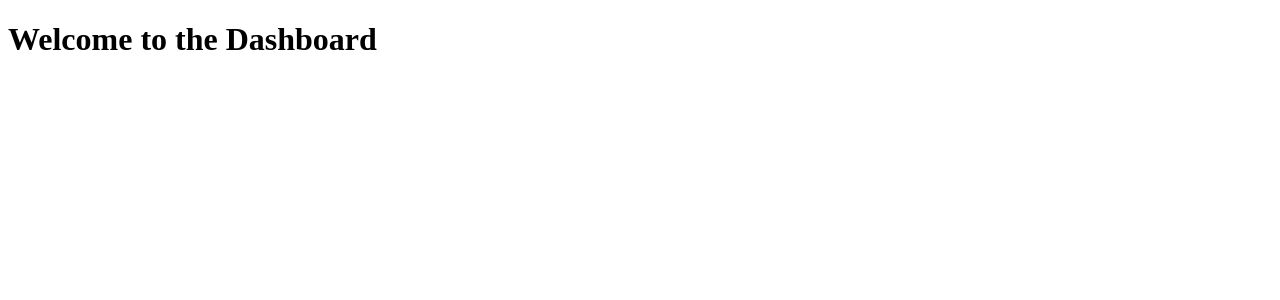
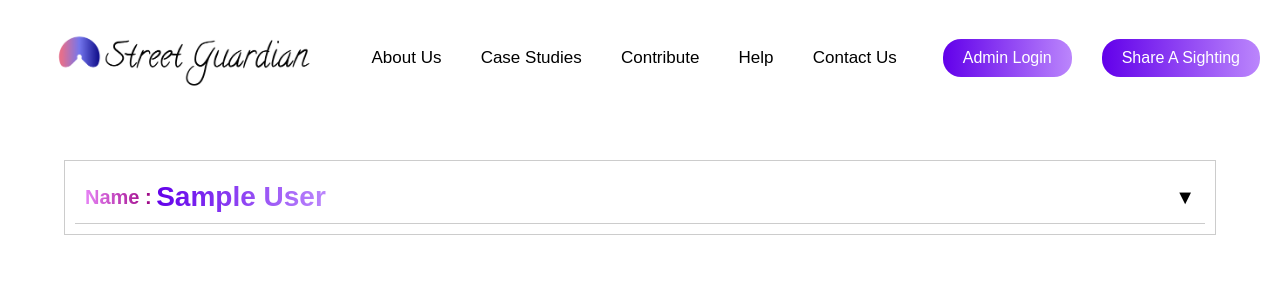
Before and after one commit to NitinTheGreat/streetGuardian, a Flask app: page /dashboard in a window 1280 px wide. Shown: the top 300 px of the page. Run offline with Flask 3, Linux system fonts and the light colour scheme; tables that the repository leaves empty or names only in its code hold one stand-in row (values such as "Sample post").

Commit message:
Done totally

```diff
--- a/my_flask_app/app.py
+++ b/my_flask_app/app.py
@@ -105,7 +105,12 @@ def login():
 
 @app.route('/dashboard')
 def dashboard():
-    return render_template('dashboard.html')
+    cursor = db.cursor(dictionary=True)  # This will return data as dictionaries instead of tuples
+    cursor.execute("SELECT * FROM registrations")
+    registrations = cursor.fetchall()
+    cursor.close()
+    return render_template('dashboard.html', registrations=registrations)
+
 
 if __name__ == '__main__':
     app.run(debug=True)
--- /dev/null
+++ b/my_flask_app/static/css/dashboard.css
@@ -0,0 +1,197 @@
+* {
+    margin: 0;
+    padding: 0;
+    box-sizing: border-box;
+}
+
+body {
+    font-family: 'Poppins', sans-serif;
+    /* overflow: hidden; */
+    overflow-x: hidden;
+}
+
+.navbar {
+    background-color: #ffffff;
+    display: flex;
+    justify-content: space-between;
+    align-items: center;
+    padding: 21px 20px;
+    position: fixed;
+    width: 100%;
+    top: 0;
+    z-index: 999;
+}
+
+.logo img {
+    margin-top: 5px;
+        height: 8vh;
+    width: auto;
+    margin-left: 27px;
+}
+
+.menu {
+    list-style: none;
+    display: flex;
+    gap: 1.5vw;
+    justify-content: flex-start;
+}
+
+.menu li {
+    left: 10px;
+    margin-right: 20px;
+    font-size: 17px;
+    font-weight: 400;
+}
+.menu li :hover{
+  cursor: pointer;
+  text-decoration: underline;
+  color: #000;
+}
+.menu li:last-child {
+    margin-right: 0;
+}
+
+.menu li a {
+    text-decoration: none;
+    color: #000;
+}
+.search-bar {
+    display: flex;
+    align-items: center;
+    justify-content: center;
+    margin-top: 10px;
+    padding: 0 10px;
+    right: 30%;
+}
+
+.search-input {
+    border: 1px solid rgb(46, 27, 46);
+    flex: 1;
+    display: flex;
+    align-items: center;
+    justify-content: center;
+    padding: 5px;
+    border-radius: 20px;
+    margin-right: 5px;
+}
+.icons img {
+    height: 30px;
+    width: auto;
+}
+.button-nav{
+    display: flex;
+    gap: 30px;
+}
+.admin-login-button {
+    background: linear-gradient(to right, #6200ea, #bb86fc);
+    color: white;
+    border: none;
+    padding: 10px 20px;
+    border-radius: 18px;
+    font-size: 16px;
+    transition: all 0.3s ease;
+}
+
+.admin-login-button:hover {
+    background: linear-gradient(to right, #bb86fc, #6200ea);
+    cursor: pointer;
+    text-decoration: underline;
+    /* transition: all 15s ease; */
+}
+.sighting-button{
+    background: linear-gradient(to right, #6200ea, #bb86fc);
+    color: white;
+    border: none;
+    padding: 10px 20px;
+    border-radius: 18px;
+    font-size: 16px;
+
+}
+    .sighting-button:hover {
+        background: linear-gradient(to right, #bb86fc, #6200ea);
+        cursor: pointer;
+        text-decoration: underline;
+    }
+
+
+    /* Nav bar ends hereeeeeeeeeeeeeeeeeeeee */
+
+    .full{
+        margin-top: 20vh;
+    }
+    .container {
+        border: 1px solid #ccc;
+        margin-left: 5vw;
+        margin-right: 5vw;
+        margin-bottom: 20vh;
+        padding: 10px;
+
+        margin-bottom: 50px; /* Increase the margin-bottom to 50px */
+    }
+
+    .header {
+        cursor: pointer;
+        display: flex;
+        justify-content: space-between;
+        align-items: center;
+        padding: 10px;
+        border-bottom: 1px solid #ccc; /* Add a border below the header */
+    }
+
+    /* text */
+    #container {
+        display: flex;
+    }
+    #outertext, #outer {
+            display: flex; /* Change display property to inline-block */
+            align-items: center;
+            justify-content: center;
+            vertical-align: middle; /* Adjust vertical alignment */
+            font-size: 20px;
+            font-weight: bold;
+            background: linear-gradient(to right, #d322ee90, #9b0482);
+            -webkit-background-clip: text;
+            color: transparent;
+        }
+
+
+    #outertext{
+        font-size: 20px;
+            font-weight: bold;
+            background: linear-gradient(to right, #d322ee90, #9b0482);
+            -webkit-background-clip: text;
+            color: transparent;
+    }
+    #outer{
+        font-size: 28px;
+            font-weight: bold;
+            background: linear-gradient(to right, #6200ea, #bb86fc);
+            -webkit-background-clip: text;
+            color: transparent;
+    }
+    .innertext{
+        font-size: 14px;
+            font-weight: bold;
+            background: linear-gradient(to right, #1d0c5066, #450953b5);
+            -webkit-background-clip: text;
+            color: transparent;
+    }
+    .innerdb{
+        font-size: 18px;
+
+        background: linear-gradient(to right, #6200ea, #6312c6);
+        -webkit-background-clip: text;
+        color: transparent;
+    }
+    .arrow {
+        font-size: 20px;
+    }
+
+    .content {
+        display: none; /* Initially hide the content */
+        padding: 10px;
+    }
+
+    .content.show {
+        display: block; /* Show the content when toggled */
+    }
--- /dev/null
+++ b/my_flask_app/static/js/dashboard.js
@@ -0,0 +1,6 @@
+function toggleContent(header) {
+    const content = header.nextElementSibling;
+    content.classList.toggle('show');
+    const arrow = header.querySelector('.arrow');
+    arrow.textContent = content.classList.contains('show') ? '▲' : '▼';
+}
--- a/my_flask_app/templates/dashboard.html
+++ b/my_flask_app/templates/dashboard.html
@@ -1,13 +1,67 @@
-<!-- Dashboard HTML code -->
 <!DOCTYPE html>
 <html lang="en">
 <head>
     <meta charset="UTF-8">
     <meta name="viewport" content="width=device-width, initial-scale=1.0">
-    <title>Dashboard</title>
+    <title>Toggle Container</title>
+    <link rel="stylesheet" href="{{url_for('static', filename='css/dashboard.css')}}">
+    <!-- <link rel="stylesheet" href="dashboard.css"> -->
 </head>
 <body>
-    <h1>Welcome to the Dashboard</h1>
-    <!-- Add your dashboard content here -->
+    <div class="navbar">
+        <div class="logo">
+            <a href="{{ url_for('index') }}">
+                <img src="{{ url_for('static', filename='images/logo.png') }}" alt="logo">
+            </a>
+        </div>
+        <ul class="menu">
+            <!-- <li><a href="about.html">About Us</a></li> -->
+            <li><a href="{{ url_for('about') }}">About Us</a></li>
+            <!-- <li><a href="case-study.html">Case Studies</a></li> -->
+            <li><a href="{{ url_for('casestudy') }}">Case Studies</a></li>
+
+            <li><a href="#">Contribute</a></li>
+            <li><a href="#">Help</a></li>
+            <!-- <li><a href="contact.html">Contact Us</a></li> -->
+            <li><a href="{{ url_for('contact') }}">Contact Us</a></li>
+        </ul>
+        <div class="button-nav">
+            <!-- <a href="SignUp.html"><button class="admin-login-button">Admin Login</button></a>
+            <a href="form.html"><button class="sighting-button">Share A Sighting</button></a> -->
+            <a href="{{ url_for('admin_login') }}"><button class="admin-login-button">Admin Login</button></a>
+<a href="{{ url_for('share_sighting') }}"><button class="sighting-button">Share A Sighting</button></a>
+
+
+        </div>
+    </div>
+<!-- navbar ends hereeeeeeeeeeee -->
+<div class="full">
+    {% for registration in registrations %}
+    <div class="container">
+        <div class="header" onclick="toggleContent(this)">
+            <div id="container">
+                <span id="outertext">Name  :  </span>&nbsp;<span id="outer">{{  registration.full_name }}</span>
+            </div>
+
+
+            <span class="arrow">▼</span>
+        </div>
+        <div class="content">
+            <p><span class="innertext">Birth Date:</span> <span class="innerdb">{{ registration.birth_date }}</span></p>
+            <p><span class="innertext">Phone Number:</span> <span class="innerdb">{{ registration.phone_number }}</span></p>
+            <p><span class="innertext">Email:</span> <span class="innerdb">{{ registration.email }}</span></p>
+            <p><span class="innertext">Gender:</span> <span class="innerdb">{{ registration.gender }}</span></p>
+            <p><span class="innertext">Unsheltered Full Name:</span> <span class="innerdb">{{ registration.unsheltered_full_name }}</span></p>
+            <p><span class="innertext">Unsheltered Location:</span> <span class="innerdb">{{ registration.unsheltered_location }}</span></p>
+            <p><span class="innertext">State:</span> <span class="innerdb">{{ registration.state }}</span></p>
+            <p><span class="innertext">City:</span> <span class="innerdb">{{ registration.city }}</span></p>
+            <p><span class="innertext">Region:</span> <span class="innerdb">{{ registration.region }}</span></p>
+            <p><span class="innertext">Postal Code:</span> <span class="innerdb">{{ registration.postal_code }}</span></p>
+        </div>
+    </div>
+    {% endfor %}
+</div>
+
+    <script src="{{ url_for('static', filename='js/dashboard.js') }}"></script>
 </body>
 </html>
```
